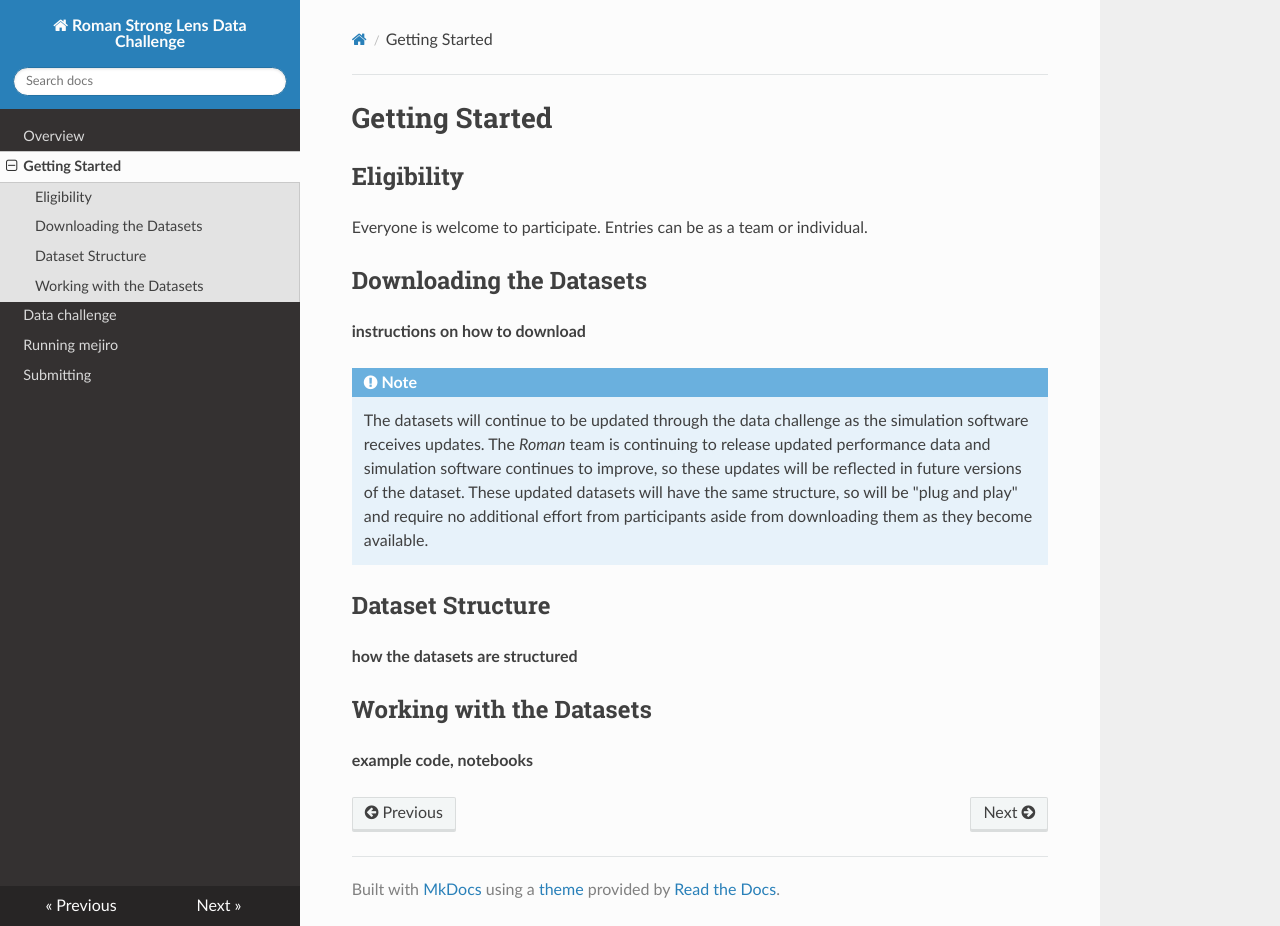
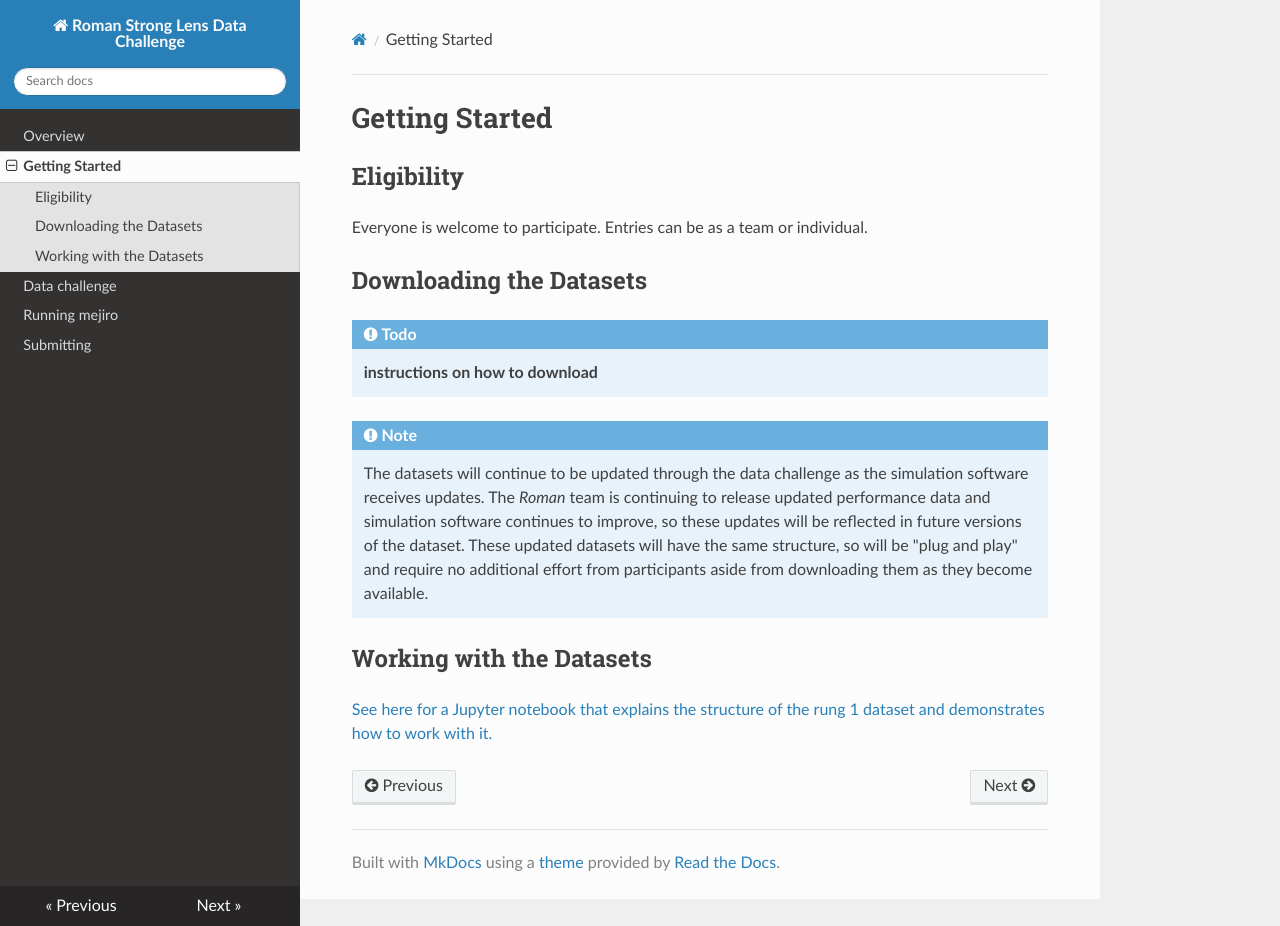
Before and after one commit to ahuang314/Roman_Data_Challenge, an MkDocs documentation site: the page built from docs/getting_started.md, in a window 1280 px wide and 926 px high. Built offline with MkDocs 1.6.1, drawn with Linux system fonts in a browser that asks for light colours; nearby versions of some CDN libraries.

Commit message:
minor changes

```diff
--- a/docs/getting_started.md
+++ b/docs/getting_started.md
@@ -6,15 +6,12 @@ Everyone is welcome to participate. Entries can be as a team or individual.
 
 ## Downloading the Datasets
 
-**instructions on how to download**
+!!! todo
+    **instructions on how to download**
 
 !!! note
     The datasets will continue to be updated through the data challenge as the simulation software receives updates. The *Roman* team is continuing to release updated performance data and simulation software continues to improve, so these updates will be reflected in future versions of the dataset. These updated datasets will have the same structure, so will be "plug and play" and require no additional effort from participants aside from downloading them as they become available.
 
-## Dataset Structure
-
-**how the datasets are structured**
-
 ## Working with the Datasets
 
-**example code, notebooks**
+[See here for a Jupyter notebook that explains the structure of the rung 1 dataset and demonstrates how to work with it.](https://github.com/AstroMusers/mejiro/blob/main/projects/roman_data_challenge/view_dataset.ipynb)
```
Also changed, not shown: docs/data_challenge.md (+1 -1 lines), docs/submitting.md (+2 -1 lines), 2 other files.
